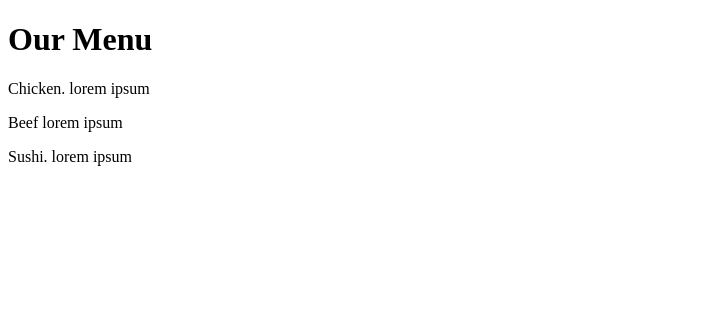
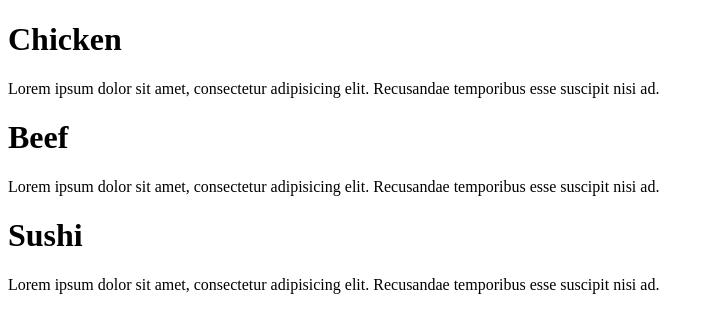
Before and after one commit to SSosnova/coursera-test, a plain HTML site: page module2-solution /index.html in a window 1280 px wide. Shown: the whole page, without its empty margins (0-714 px from the left). Drawn offline with Linux system fonts and the light colour scheme.

Commit message:
Update index.html

```diff
--- a/module2-solution /index.html
+++ b/module2-solution /index.html
@@ -1,13 +1,14 @@
-<!DOCTYPE html>
+<!doctype html>
 <html>
-<body>
-
-<h1>Our Menu</h1>
-<p id="p1">Chicken. lorem ipsum
-</p>
-<p id="p2">Beef lorem ipsum</p>
-<p id="p3">Sushi. lorem ipsum</p>
-
-
-</body>
+  <head>
+    <title>Our Menu</title>
+  </head>
+  <body>
+    <h1>Chicken</h1>
+    <p>Lorem ipsum dolor sit amet, consectetur adipisicing elit. Recusandae temporibus esse suscipit nisi ad.</p>
+    <h1>Beef</h1>
+    <p>Lorem ipsum dolor sit amet, consectetur adipisicing elit. Recusandae temporibus esse suscipit nisi ad.</p>
+    <h1>Sushi</h1>
+    <p>Lorem ipsum dolor sit amet, consectetur adipisicing elit. Recusandae temporibus esse suscipit nisi ad.</p>
+  </body>
 </html>
```
